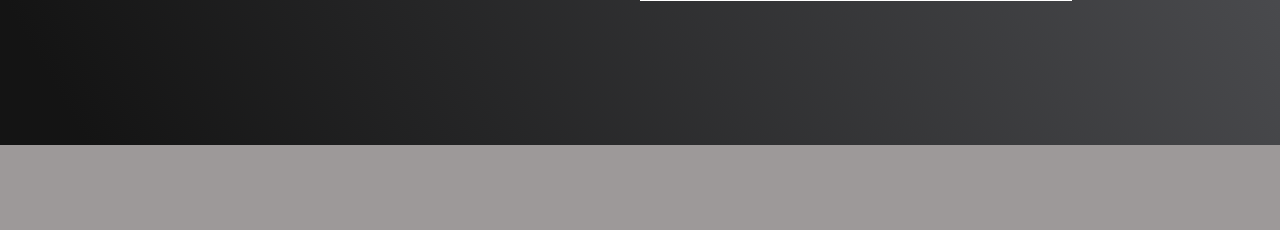
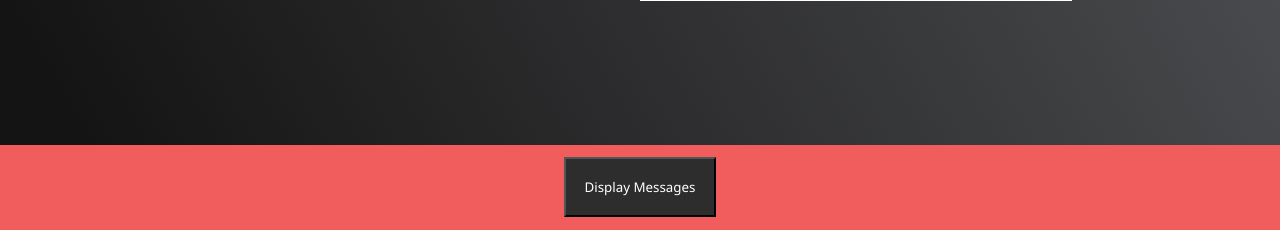
Before and after one commit to Kyiinaaa/My-Portfolio, a PHP site: page /admin.php in a window 1280 px wide. Shown: the part 4063-4293 px from the top of the page. Before the commit the page ends 4208 px from the top, so only its background shows below. Run offline with PHP 8.4, Linux system fonts and the light colour scheme; the visitor is signed in with stand-in values (Sample User, id 1); data comes from the database, SQL or seed files in the repository.

Commit message:
Update admin.php

```diff
--- a/admin.php
+++ b/admin.php
@@ -47,8 +47,6 @@ if (!isset($_SESSION['admin']) || $_SESSION['admin'] !== true) {
         integrity="sha384-QYIZto+st3yW+o8+5OHfT6S482Zsvz2WfOzpFSXMF9zqeLcFV0/wlZpMtyFcZALm" crossorigin="anonymous">
 
     <script src="https://ajax.googleapis.com/ajax/libs/jquery/3.5.1/jquery.min.js"></script>
-
-
 
 </head>
 
@@ -381,6 +379,7 @@ function toggleEditMode(sectionId) {
                     </div>
                 </div>
             </div>
+
             <div class="contactForm">
                 <form id="contact-form" method="POST" action="submit.php">
 
@@ -404,8 +403,14 @@ function toggleEditMode(sectionId) {
                 </form>
 
                 </main>
+
     </section>
 
+    <section id="display">
+    <div class="displayButton" style="background-color: #f15d5d; padding: 1%; text-align: center;">
+    <button type="button" class="display-button" style="background: rgb(46, 45, 45); color: black; padding: 1.5%;"><a href="display_msg.php" >Display Messages</a></button>
+         </div>
+</section>
     </div>
     </div>
 </body>
```
